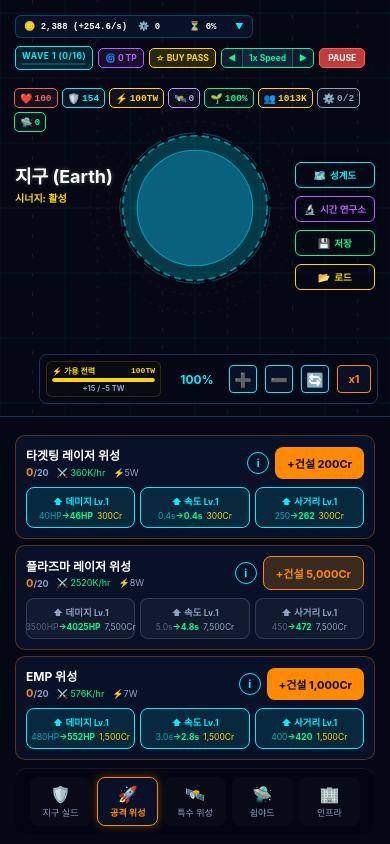
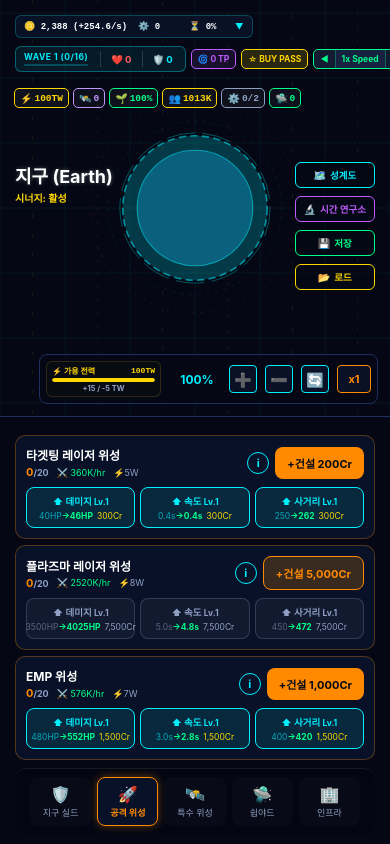
Before and after one commit to cowunclegit/defense_earth, a React Native app: screen /PlanetDetail in a window 390 px wide. Built offline with nearby package versions, Linux system fonts and the light colour scheme.

Commit message:
feat: merge HP and Shield status widgets into the top Wave HUD badge

```diff
--- a/src/components/TopHud.jsx
+++ b/src/components/TopHud.jsx
@@ -1,10 +1,10 @@
 import React from 'react';
 import { StyleSheet, Text, View, TouchableOpacity, Alert, Platform, useWindowDimensions } from 'react-native';
-import { useGameStore } from '../store/gameStore';
+import { useGameStore, isSystemOnline } from '../store/gameStore';
 import { PLANETARY_DATA } from '../constants/planetaryData';
 import { getFactoryIncome } from '../store/gameSpecs';
 
-export default function TopHud({ overlay }) {
+export default function TopHud({ overlay, planetId, onPressHp, onPressShield }) {
   const { width: screenWidth } = useWindowDimensions();
   // 화면 비율 기반 자원칸 너비 (고정 픽셀 대신 화면 크기 비례)
   const colW = {
@@ -33,6 +33,11 @@ export default function TopHud({ overlay }) {
     planets,
     synergies
   } = useGameStore();
+
+  const planetState = planetId ? planets[planetId] : null;
+  const overloadEnergy = useGameStore(state => state.overloadEnergy);
+  const isPowerOffline = useGameStore(state => state.isPowerOffline);
+  const isShieldOnline = planetId ? isSystemOnline('shield', null, overloadEnergy, isPowerOffline) : false;
 
   const activeEnemiesCount = enemies ? enemies.length : 0;
   const remainingEnemies = activeEnemiesCount + (enemiesRemainingToSpawn || 0);
@@ -191,10 +196,28 @@ export default function TopHud({ overlay }) {
         {/* 하단: 게임 컨트롤 및 웨이브 상태 패널 (자원창 하단에 소형 배치) */}
         <View style={styles.bottomControlRow} pointerEvents={overlay ? "box-none" : "auto"}>
           <View style={styles.waveBadge}>
-            <Text style={styles.waveText}>WAVE {currentWave} ({killedEnemies}/{totalEnemies})</Text>
-            <View style={{ height: 2, backgroundColor: 'rgba(0, 240, 255, 0.25)', borderRadius: 1, marginTop: 2, overflow: 'hidden', minWidth: 60 }}>
-              <View style={{ height: '100%', width: `${progressPercent}%`, backgroundColor: '#00ff8a' }} />
+            <View style={{ marginRight: 6 }}>
+              <Text style={styles.waveText}>WAVE {currentWave} ({killedEnemies}/{totalEnemies})</Text>
+              <View style={{ height: 2, backgroundColor: 'rgba(0, 240, 255, 0.25)', borderRadius: 1, marginTop: 2, overflow: 'hidden', minWidth: 60 }}>
+                <View style={{ height: '100%', width: `${progressPercent}%`, backgroundColor: '#00ff8a' }} />
+              </View>
             </View>
+            {planetId && (
+              <>
+                <View style={{ width: 1, height: 16, backgroundColor: 'rgba(255, 255, 255, 0.15)', marginHorizontal: 6 }} />
+                <TouchableOpacity onPress={onPressHp} style={{ flexDirection: 'row', alignItems: 'center', paddingHorizontal: 4, gap: 2 }}>
+                  <Text style={{ fontSize: 9.5 }}>❤️</Text>
+                  <Text style={{ fontSize: 9.5, color: '#ff5c5c', fontWeight: 'bold' }}>{Math.floor(planetState?.hp || 0)}</Text>
+                </TouchableOpacity>
+                <View style={{ width: 1, height: 16, backgroundColor: 'rgba(255, 255, 255, 0.15)', marginHorizontal: 6 }} />
+                <TouchableOpacity onPress={onPressShield} style={{ flexDirection: 'row', alignItems: 'center', paddingHorizontal: 4, gap: 2, opacity: isShieldOnline ? 1 : 0.6 }}>
+                  <Text style={{ fontSize: 9.5 }}>🛡️</Text>
+                  <Text style={{ fontSize: 9.5, color: isShieldOnline ? '#00f0ff' : '#8fa0c4', fontWeight: 'bold' }}>
+                    {isShieldOnline ? Math.floor(planetState?.shield || 0) : 'OFF'}
+                  </Text>
+                </TouchableOpacity>
+              </>
+            )}
           </View>
 
           <View style={styles.tpBadge}>
@@ -350,12 +373,14 @@ const styles = StyleSheet.create({
     fontFamily: 'Courier New',
   },
   waveBadge: {
-    paddingHorizontal: 6,
+    flexDirection: 'row',
+    alignItems: 'center',
+    paddingHorizontal: 8,
     paddingVertical: 4,
-    borderRadius: 5,
-    backgroundColor: 'rgba(0, 240, 255, 0.1)',
+    borderRadius: 6,
+    backgroundColor: 'rgba(0, 240, 255, 0.08)',
     borderWidth: 1,
-    borderColor: '#00f0ff',
+    borderColor: 'rgba(0, 240, 255, 0.35)',
   },
   waveText: {
     color: '#00f0ff',
--- a/src/screens/PlanetDetailScreen.jsx
+++ b/src/screens/PlanetDetailScreen.jsx
@@ -34,6 +34,7 @@ export default function PlanetDetailScreen({ route, navigation }) {
   const [editorCategory, setEditorCategory] = React.useState('alien');
   const [editorSelectedType, setEditorSelectedType] = React.useState('scout');
   const [purchaseMultiplier, setPurchaseMultiplier] = React.useState(1);
+  const [activeDetail, setActiveDetail] = React.useState(null);
 
   // Minimal stable selectors to prevent 60FPS re-renders
   const isPremium = useGameStore(state => state.isPremium);
@@ -121,7 +122,12 @@ export default function PlanetDetailScreen({ route, navigation }) {
             purchaseMultiplier={purchaseMultiplier}
             onToggleMultiplier={() => setPurchaseMultiplier(purchaseMultiplier === 1 ? 5 : 1)}
           />
-          <TopHud overlay={true} />
+          <TopHud
+            overlay={true}
+            planetId={planetId}
+            onPressHp={() => setActiveDetail('hp')}
+            onPressShield={() => setActiveDetail('shield')}
+          />
 
           {/* 오버레이: 좌상단 행성 이름 */}
           <View style={styles.topLeftOverlay}>
@@ -177,7 +183,11 @@ export default function PlanetDetailScreen({ route, navigation }) {
           </View>
 
           {/* 오버레이: 하단 상태 아이콘 바 (60FPS 격리) */}
-          <BottomStatusOverlay planetId={planetId} />
+          <BottomStatusOverlay
+            planetId={planetId}
+            activeDetail={activeDetail}
+            setActiveDetail={setActiveDetail}
+          />
         </View>
 
         {/* 하단: 업그레이드 및 기지 건설 제어 영역 */}
@@ -249,7 +259,7 @@ export default function PlanetDetailScreen({ route, navigation }) {
 // ==========================================
 // Subcomponent: BottomStatusOverlay (60FPS)
 // ==========================================
-function BottomStatusOverlay({ planetId }) {
+function BottomStatusOverlay({ planetId, activeDetail, setActiveDetail }) {
   const earthHp = useGameStore(state => state.earthHp);
   const earthMaxHp = useGameStore(state => state.earthMaxHp);
   const earthShield = useGameStore(state => state.earthShield);
@@ -276,7 +286,6 @@ function BottomStatusOverlay({ planetId }) {
   const buyPremium = useGameStore(state => state.buyPremium);
   const saveGame = useGameStore(state => state.saveGame);
 
-  const [activeDetail, setActiveDetail] = React.useState(null);
   const [blinkVisible, setBlinkVisible] = React.useState(true);
 
   const isPowerDischarged = (overloadEnergy || 0) <= 0;
@@ -409,28 +418,6 @@ function BottomStatusOverlay({ planetId }) {
       </View>
 
       <View style={styles.statusChipRow}>
-        <TouchableOpacity
-          style={[styles.statusChip, { borderColor: '#ff5c5c' }, activeDetail === 'hp' && styles.statusChipActive]}
-          onPress={() => setActiveDetail(activeDetail === 'hp' ? null : 'hp')}
-        >
-          <Text style={styles.statusChipIcon}>❤️</Text>
-          <Text style={[styles.statusChipVal, { color: '#ff5c5c' }]}>{Math.floor(earthHp)}</Text>
-        </TouchableOpacity>
-
-        <TouchableOpacity
-          style={[
-            styles.statusChip,
-            { borderColor: '#00f0ff' },
-            activeDetail === 'shield' && styles.statusChipActive,
-            !isShieldOnline && { borderColor: '#8fa0c4', opacity: 0.6 }
-          ]}
-          onPress={() => setActiveDetail(activeDetail === 'shield' ? null : 'shield')}
-        >
-          <Text style={styles.statusChipIcon}>🛡️</Text>
-          <Text style={[styles.statusChipVal, { color: '#00f0ff' }, !isShieldOnline && { color: '#8fa0c4' }]}>
-            {!isShieldOnline ? 'OFF' : Math.floor(earthShield)}
-          </Text>
-        </TouchableOpacity>
 
         <TouchableOpacity
           style={[
```
